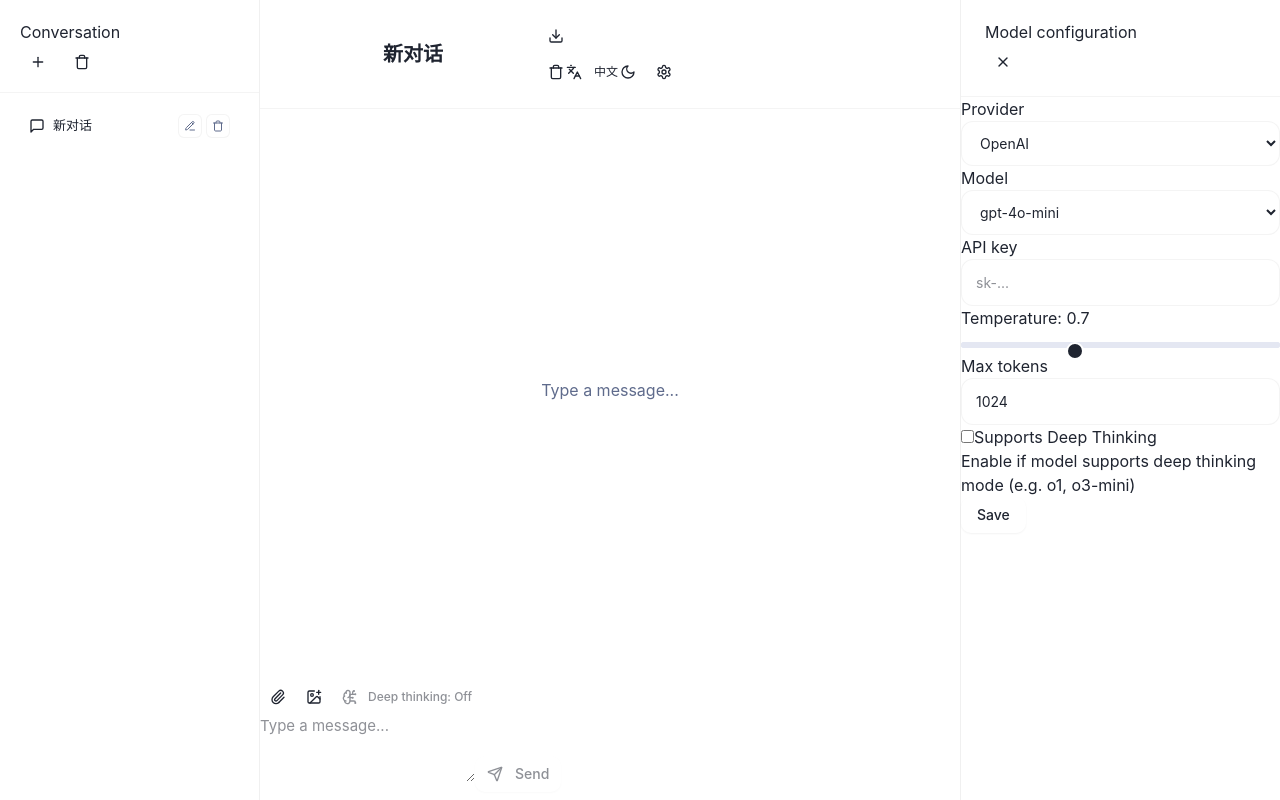
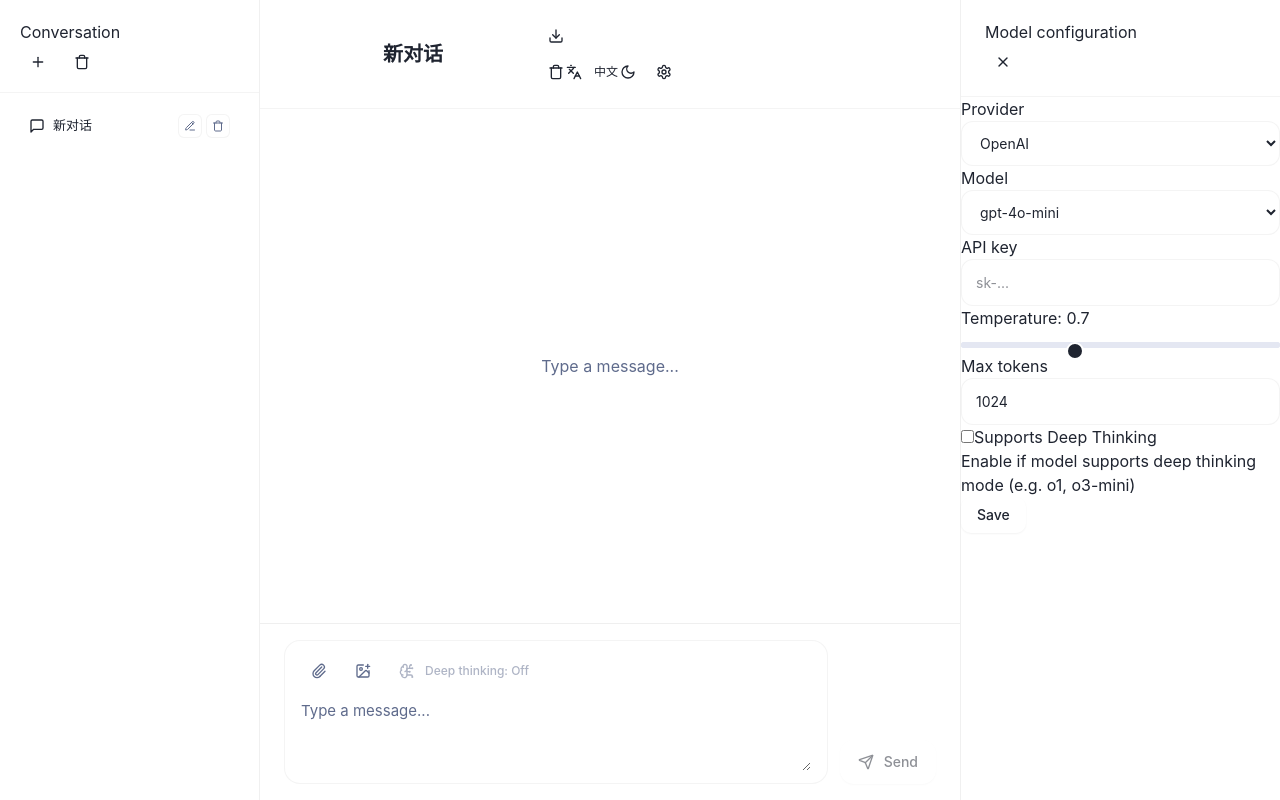
Before and after one commit to 77Ezra1/Personal-Chatbox, a React (Vite) app: page / in a window 1280 px wide. Built offline with nearby package versions, Linux system fonts and the light colour scheme.

Commit message:
调整消息输入区域布局与样式

```diff
--- a/src/App.css
+++ b/src/App.css
@@ -899,185 +899,160 @@ button:hover:not(:disabled),
   background: color-mix(in srgb, var(--primary) 7%, var(--card));
 }
 
-.input-toolbar {
-  display: flex;
-  gap: 8px;
-  margin-bottom: 12px;
+.message-input-container {
+  display: flex;
+  flex-direction: column;
+  width: 100%;
+  padding: 16px 24px;
+  gap: 12px;
+  box-sizing: border-box;
+}
+
+.message-input-attachments {
+  display: flex;
   flex-wrap: wrap;
-}
-
-.toolbar-button {
+  gap: 12px;
+  width: 100%;
+  margin: 0;
+}
+
+.message-input-attachments .attachment-preview {
+  position: relative;
   display: inline-flex;
   align-items: center;
-  gap: 6px;
+  gap: 12px;
+  padding: 10px 14px;
+  border-radius: 14px;
+  background: #ffffff;
+  border: 1px solid color-mix(in srgb, var(--border) 70%, transparent);
+  box-shadow: none;
+  min-width: 0;
+}
+
+.message-input-attachments .attachment-preview-image {
+  width: 60px;
+  height: 60px;
+  border-radius: 12px;
+  object-fit: cover;
+}
+
+.message-input-attachments .attachment-preview-file {
+  display: flex;
+  flex-direction: column;
+  gap: 4px;
+  max-width: 220px;
+}
+
+.message-input-attachments .attachment-preview-name {
   font-size: 13px;
-  padding: 6px 10px;
-  border: 1px solid color-mix(in srgb, var(--border) 70%, transparent);
-  border-radius: 10px;
-  background: #ffffff;
+  font-weight: 600;
+  color: var(--foreground);
+  word-break: break-all;
+}
+
+.message-input-attachments .attachment-preview-size {
+  font-size: 11px;
   color: var(--muted-foreground);
-  transition: box-shadow 0.2s ease, transform 0.2s ease, border-color 0.2s ease, color 0.2s ease;
-}
-
-.toolbar-button:disabled {
-  opacity: 0.55;
-  cursor: not-allowed;
-  background: #f5f7fb;
-  border-color: color-mix(in srgb, var(--border) 85%, transparent);
-  color: color-mix(in srgb, var(--muted-foreground) 70%, var(--border));
-  box-shadow: none;
-  transform: none;
-}
-
-.toolbar-button-active {
-  border-color: rgba(31, 36, 48, 0.32);
-  color: var(--foreground);
-  font-weight: 600;
-}
-
-.input-container {
-  display: flex;
+}
+
+.message-input-attachments .attachment-preview-remove {
+  position: absolute;
+  top: 6px;
+  right: 6px;
+  width: 24px;
+  height: 24px;
+  border-radius: 999px;
+}
+
+.message-input-body {
+  display: flex;
+  align-items: flex-end;
   gap: 12px;
-  align-items: center;
+  width: 100%;
+}
+
+.message-input-main {
+  flex: 1;
+  display: flex;
+  flex-direction: column;
+  gap: 10px;
   background: #ffffff;
   border: 1px solid color-mix(in srgb, var(--border) 70%, transparent);
   border-radius: 16px;
   padding: 12px 16px;
-  transition: all 0.2s ease;
-  box-shadow: none;
-}
-
-.input-container:focus-within {
+  transition: border-color 0.2s ease, box-shadow 0.2s ease;
+}
+
+.message-input-main:focus-within {
   border-color: color-mix(in srgb, var(--primary) 60%, transparent);
   box-shadow: none;
 }
 
-.message-input {
+.message-input-toolbar {
+  display: flex;
+  flex-wrap: wrap;
+  align-items: center;
+  gap: 8px;
+}
+
+.message-input-toolbar-button {
+  border-radius: 10px;
+  color: var(--muted-foreground);
+  transition: color 0.2s ease, transform 0.2s ease;
+}
+
+.message-input-toolbar-button:hover:not(:disabled) {
+  color: var(--foreground);
+}
+
+.message-input-textarea {
+  width: 100%;
   flex: 1;
   border: none;
   outline: none;
   background: transparent;
   font-size: 15px;
-  padding: 8px 0;
+  line-height: 1.6;
   color: var(--foreground);
-}
-
-.message-input::placeholder {
+  resize: vertical;
+  min-height: 72px;
+}
+
+.message-input-textarea::placeholder {
   color: var(--muted-foreground);
 }
 
-.attachment-button {
-  border-radius: 8px;
-  color: var(--muted-foreground);
-  transition: background 0.2s ease, color 0.2s ease;
-}
-
-.attachment-button:hover:not(:disabled) {
-  color: var(--foreground);
-}
-
-.attachment-button:disabled {
-  opacity: 0.4;
-  cursor: not-allowed;
-}
-
-.pending-attachments {
-  display: flex;
-  flex-wrap: wrap;
-  gap: 8px;
-  margin-bottom: 10px;
-}
-
-.pending-attachment {
-  display: flex;
-  align-items: center;
-  gap: 8px;
-  padding: 6px 10px;
-  border-radius: 12px;
-  background: #ffffff;
-  border: 1px solid color-mix(in srgb, var(--border) 70%, transparent);
-  box-shadow: none;
-}
-
-.pending-attachment-preview {
-  width: 40px;
-  height: 40px;
-  border-radius: 8px;
-  overflow: hidden;
-  display: flex;
+.message-input-send {
+  display: inline-flex;
   align-items: center;
   justify-content: center;
-  background: color-mix(in srgb, var(--background) 75%, transparent);
-}
-
-.pending-attachment-preview img {
-  width: 100%;
-  height: 100%;
-  object-fit: cover;
-}
-
-.pending-attachment-info {
-  display: flex;
-  flex-direction: column;
-  gap: 2px;
-}
-
-.pending-attachment-name {
-  font-size: 13px;
-  font-weight: 500;
-  color: var(--foreground);
-}
-
-.pending-attachment-size {
-  font-size: 12px;
-  color: var(--muted-foreground);
-}
-
-.pending-attachment-remove {
-  border: none;
-  background: none;
-  padding: 0;
-  display: flex;
-  align-items: center;
-  justify-content: center;
-  color: var(--muted-foreground);
-  cursor: pointer;
-  border-radius: 6px;
-  transition: color 0.2s ease, background 0.2s ease;
-}
-
-.pending-attachment-remove:hover {
-  color: var(--destructive);
-}
-
-.attachment-icon {
-  color: var(--muted-foreground);
-}
-
-.send-button {
-  border-radius: 12px;
-  background: var(--primary);
-  color: var(--primary-foreground);
-  transition: all 0.2s ease;
-}
-
-.send-button:hover:not(:disabled) {
-  transform: translateY(-1px) scale(1.02);
-}
-
-.send-button:disabled {
+  gap: 6px;
+  padding: 12px 18px;
+  border-radius: 14px;
+  min-height: 44px;
+  flex-shrink: 0;
+}
+
+.message-input-send:disabled {
   opacity: 0.5;
   cursor: not-allowed;
 }
 
-.stop-button {
-  border-radius: 10px;
-  color: var(--muted-foreground);
-  transition: background 0.2s ease, color 0.2s ease;
-}
-
-.stop-button:hover {
-  color: var(--foreground);
+@media (max-width: 640px) {
+  .message-input-container {
+    padding: 12px 16px;
+    gap: 10px;
+  }
+
+  .message-input-body {
+    flex-direction: column;
+    align-items: stretch;
+    gap: 10px;
+  }
+
+  .message-input-send {
+    width: 100%;
+  }
 }
 
 .message-attachments {
--- a/src/components/chat/MessageInput.jsx
+++ b/src/components/chat/MessageInput.jsx
@@ -48,10 +48,10 @@ export function MessageInput({
   }
 
   return (
-    <div className="message-input-container">
+    <div className="input-area message-input-container">
       {/* 附件预览 */}
       {pendingAttachments.length > 0 && (
-        <div className="attachment-preview-list">
+        <div className="message-input-attachments">
           {pendingAttachments.map((attachment) => (
             <AttachmentPreview
               key={attachment.id}
@@ -63,13 +63,15 @@ export function MessageInput({
       )}
 
       {/* 输入区域 */}
-      <div className="message-input">
+      <div className="message-input-body">
+        <div className="message-input-main">
           {/* 工具栏 */}
           <div className="message-input-toolbar">
             {/* 上传附件 */}
             <Button
               variant="ghost"
               size="icon"
+              className="message-input-toolbar-button"
               onClick={() => fileInputRef.current?.click()}
               disabled={isGenerating}
               title={translate('tooltips.uploadAttachment', 'Upload attachment')}
@@ -81,6 +83,7 @@ export function MessageInput({
             <Button
               variant="ghost"
               size="icon"
+              className="message-input-toolbar-button"
               onClick={() => imageInputRef.current?.click()}
               disabled={isGenerating}
               title={translate('tooltips.addImage', 'Insert image')}
@@ -92,6 +95,7 @@ export function MessageInput({
             <Button
               variant={isDeepThinking ? 'default' : 'ghost'}
               size="sm"
+              className="message-input-toolbar-button"
               onClick={onToggleDeepThinking}
               disabled={!isDeepThinkingAvailable || isGenerating}
               title={translate('tooltips.toggleDeepThinking', 'Toggle deep thinking mode')}
@@ -117,6 +121,7 @@ export function MessageInput({
             disabled={isGenerating}
             rows={3}
           />
+        </div>
 
         {/* 发送按钮 */}
         <Button
```
Lines whose indentation alone changed are shown as unchanged.
